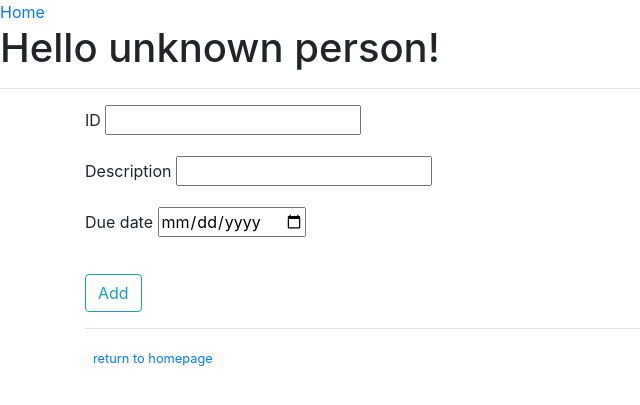
After one commit to Darja-p/TODOlist-app, a Flask app: template simple_flask_db/application/templates/adding_task.html in a window 1280 px wide. The commit adds this page. Shown: the top 405 px of the page, without its empty margins (0-640 px from the left). Run offline with Flask 2, Linux system fonts and the light colour scheme; the template is opened without the code that fills it: values that come from a table or form of the project are taken from there, others are empty; parts of the project's set-up code (start-up, migrations or seed data) failed here and were passed over; some libraries are stand-ins or nearby versions.

Commit message:
adding form

```diff
--- /dev/null
+++ b/simple_flask_db/application/Forms.py
@@ -0,0 +1,17 @@
+from flask_wtf import FlaskForm
+from wtforms import StringField, SubmitField
+from wtforms.validators import DataRequired,Length, ValidationError
+from wtforms.fields.html5 import DateField
+from .models import TODOS
+
+
+class InsertingTask(FlaskForm):
+    id = StringField("ID",validators=[DataRequired(),Length(min=1, max=3 )])
+    description = StringField("Description",validators=[DataRequired(),Length(min=3, max=100 )])
+    due_date = DateField ('Due date', format='%Y-%m-%d',validators=[DataRequired()])
+    submit = SubmitField('Add')
+
+    def validate_description (self , description) :
+        task = TODOS.query.filter_by (description=description.data).first ()
+        if task :
+            raise ValidationError ('That task already exist')
--- a/simple_flask_db/application/config.py
+++ b/simple_flask_db/application/config.py
@@ -5,7 +5,7 @@ class Config(object):
     DEBUG = False
     TESTING = False
     CSRF_ENABLED = True
-    SECRET_KEY = '12345'
+    SECRET_KEY = os.environ.get('SECRET_KEY') or 'you-will-never-guess'
 
     # sqlite
     # SQLALCHEMY_DATABASE_URI = 'sqlite:///test.db'
--- a/simple_flask_db/application/models.py
+++ b/simple_flask_db/application/models.py
@@ -1,5 +1,4 @@
 from . import db
-import datetime
 
 
 class TODOS(db.Model):
@@ -12,7 +11,7 @@ class TODOS(db.Model):
                          index=False,
                          unique=True,
                          nullable=False)
-    due_date = db.Column(db.DateTime, default=(datetime.datetime.now() + datetime.timedelta(days=1)))
+    due_date = db.Column(db.DateTime) #default=(datetime.datetime.now() + datetime.timedelta(days=1))
 
 
     @staticmethod
--- /dev/null
+++ b/simple_flask_db/application/templates/adding_task.html
@@ -0,0 +1,39 @@
+{% extends "layout.html" %}
+{% block content %}
+<div class="content-section">
+    <form method="POST" action="">
+        {{ form.hidden_tag() }}
+        <fieldset class="form-group">
+            <div class="form-group">
+                {{ form.id.label(class="form-control-label") }}
+                {{ form.id(class="form-control-label") }}
+                {% for error in form.id.errors %}
+            <span style="color: red;">[{{ error }}]</span>
+                {% endfor %}
+            </div>
+             <div class="form-group">
+                {{ form.description.label(class="form-control-label") }}
+                {{ form.description(class="form-control-label") }}
+                 {% for error in form.description.errors %}
+            <span style="color: red;">[{{ error }}]</span>
+                 {% endfor %}
+            </div>
+             <div class="form-group">
+                {{ form.due_date.label(class="form-control-label") }}
+                {{ form.due_date(class="form-control-label") }}
+                 {% for error in form.due_date.errors %}
+            <span style="color: red;">[{{ error }}]</span>
+                 {% endfor %}
+            </div>
+        </fieldset>
+        <div class="form-group">
+                {{ form.submit(class="btn btn-outline-info") }}
+        </div>
+    </form>
+    <div class="border-top pt-3">
+        <small class = "text-muted">
+            <a class="ml-2" href="{{ url_for('hello') }}">return to homepage</a>
+        </small>
+    </div>
+</div>
+{% endblock content %}
--- /dev/null
+++ b/simple_flask_db/application/templates/layout.html
@@ -0,0 +1,37 @@
+<!DOCTYPE html>
+<html lang="en">
+<head>
+    <!-- Required meta tags -->
+    <meta charset="utf-8">
+    <meta name="viewport" content="width=device-width, initial-scale=1, shrink-to-fit=no">
+
+    <!-- Bootstrap CSS -->
+    <link rel="stylesheet" href="https://stackpath.bootstrapcdn.com/bootstrap/4.3.1/css/bootstrap.min.css" integrity="sha384-ggOyR0iXCbMQv3Xipma34MD+dH/1fQ784/j6cY/iJTQUOhcWr7x9JvoRxT2MZw1T" crossorigin="anonymous">
+    <title>Hello!</title>
+</head>
+<body>
+<div>
+    <a href="{{ url_for('hello') }}">Home</a>
+</div>
+<h1>Hello {{ user or 'unknown person' }}!</h1>
+<hr>
+        {% with messages = get_flashed_messages() %}
+        {% if messages %}
+        <ul>
+            {% for message in messages %}
+            <li>{{ message }}</li>
+            {% endfor %}
+        </ul>
+        {% endif %}
+        {% endwith %}
+<div class = "container">
+    {% block content %}
+    {% endblock %}
+</div>
+<!-- Optional JavaScript -->
+    <!-- jQuery first, then Popper.js, then Bootstrap JS -->
+    <script src="https://code.jquery.com/jquery-3.3.1.slim.min.js" integrity="sha384-q8i/X+965DzO0rT7abK41JStQIAqVgRVzpbzo5smXKp4YfRvH+8abtTE1Pi6jizo" crossorigin="anonymous"></script>
+    <script src="https://cdnjs.cloudflare.com/ajax/libs/popper.js/1.14.7/umd/popper.min.js" integrity="sha384-UO2eT0CpHqdSJQ6hJty5KVphtPhzWj9WO1clHTMGa3JDZwrnQq4sF86dIHNDz0W1" crossorigin="anonymous"></script>
+    <script src="https://stackpath.bootstrapcdn.com/bootstrap/4.3.1/js/bootstrap.min.js" integrity="sha384-JjSmVgyd0p3pXB1rRibZUAYoIIy6OrQ6VrjIEaFf/nJGzIxFDsf4x0xIM+B07jRM" crossorigin="anonymous"></script>
+</body>
+</html>
```
Also changed, not shown: simple_flask_db/application/templates/hello.html (+17 -13 lines), simple_flask_db/application/todos.py (+17 -11 lines).
